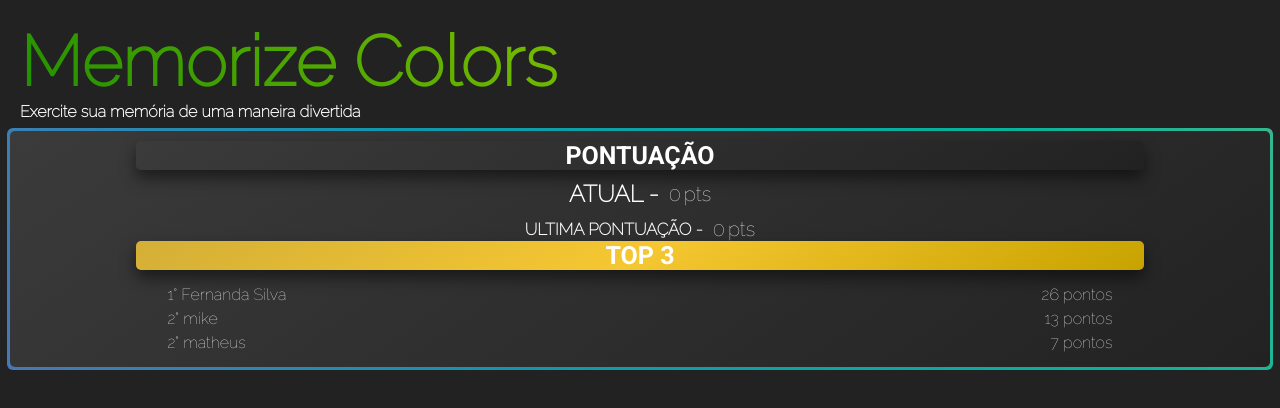
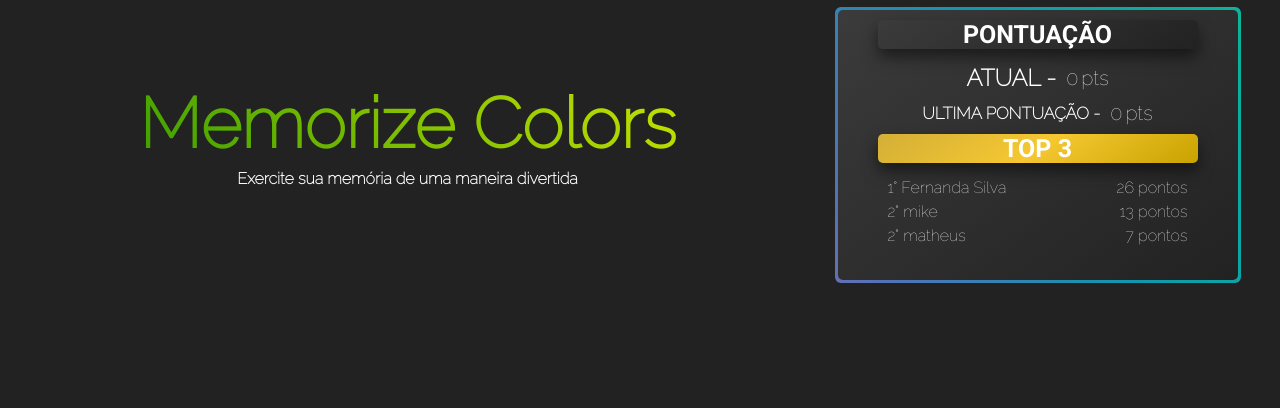
Before and after one commit to claudio-inacio/jogo-da-memoria, a website: page index.html in a window 1280 px wide. Drawn offline with Linux system fonts and the light colour scheme.

Commit message:
style: finalizacao da estilizacao desktop

```diff
--- a/src/css/style.css
+++ b/src/css/style.css
@@ -139,6 +139,8 @@ div {
     gap: 5px;
   }
   #placar-container {
+    width: 40%;
+    min-width: 20%;
   }
   #placar-component {
   }
@@ -177,7 +179,7 @@ div {
 
 /*FIM MOBILE*/
 
-/*MOBILE PARA TABLET*/
+/*TABLET*/
 
 @media (min-width: 599px) and (max-width: 900px) {
   #cabecalho {
@@ -246,47 +248,68 @@ div {
 
 /*FIM TABLET*/
 
-/*MOBILE*/
+/*DESKTOP*/
+@media (min-width: 901px) {
+  #cabecalho {
+    flex-direction: row;
+  }
+  #tittle-container {
+    text-align: center;
+    justify-content: center;
+    width: 100%;
+    display: fle;
+    gap: 5px;
+  }
+  #game-tittle {
+    font-size: clamp(28px, 8vw, 70px);
+  }
+  #placar-container {
+    width: 60%;
+    flex-direction: row;
+    justify-content: center;
 
-/*
+  }
+  #placar-component {
+     width: 400px;
+     min-width: 400px;
+  }
 
-#cabecalho {
-  display: flex;
-  flex-direction: row;
-  justify-content: space-between;
-  align-items: center;
+  .placar-tittle-container {
+  }
+
+  #placar-tittle {
+  }
+
+  #pontuacoes {
+    margin: 5px 0px;
+  }
+  .pontuacao-item {
+    margin: 4px 0;
+  }
+  #pontos {
+  }
+  .placar-tittle-container.gold-tittle {
+  }
+
+  #historico-pontuacoes {
+  }
+
+  #lista-historico-pontuacao {
+  }
+
+  .item-historico-pontuacao {
+  }
+
+  .historico-nome-pontuador {
+  }
+  .historico-quantidade-pontos {
+  }
 }
 
-#tittle-container {
-  width: 30%;
-  padding-top: 40px;
-  margin-left: 100px;
-  max-width: 700px;
-  min-width: 350px;
-  display: flex;
-  text-align: center;
-  justify-content: start;
-  display: flex;
-  flex-direction: column;
-  height: 350px;
-  align-items: center;
-}*/
+/*FIM DESKTOP*/
 
-.triangulo-cima {
-  width: 0px;
-  height: 0px;
-  border-left: 62.5px solid transparent;
-  border-right: 62.5px solid transparent;
-  cursor: pointer;
-}
-*/ .triangulo-cima-aceso {
-  transition: all 0.6s;
-  border-bottom: 375px solid rgb(0, 177, 0);
-}
 
-.triangulo-cima-apagado {
-  border-bottom: 275px solid rgb(0, 85, 0);
-}
+
 
 .gradient-border {
   --borderWidth: 3px;
```
